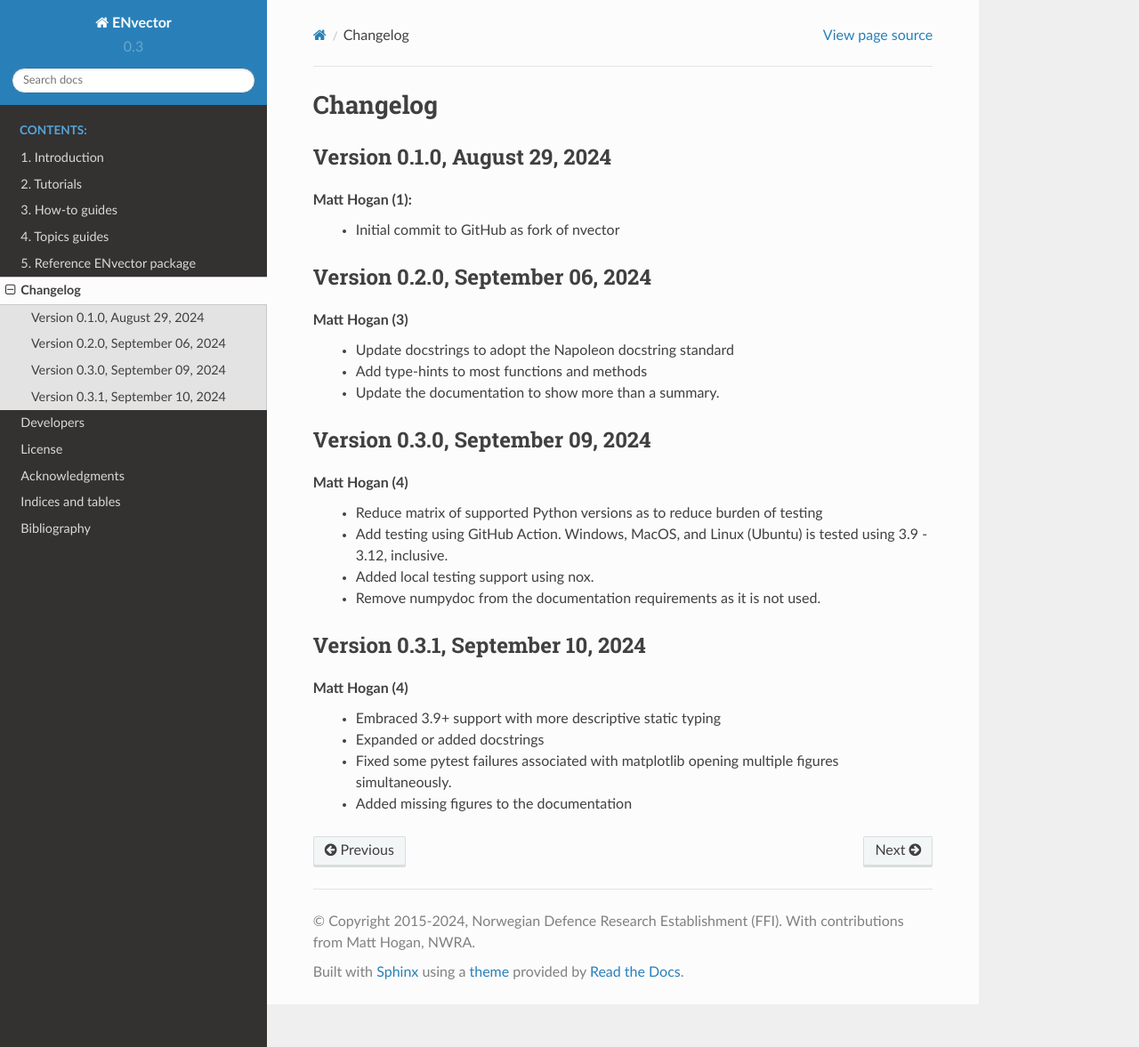
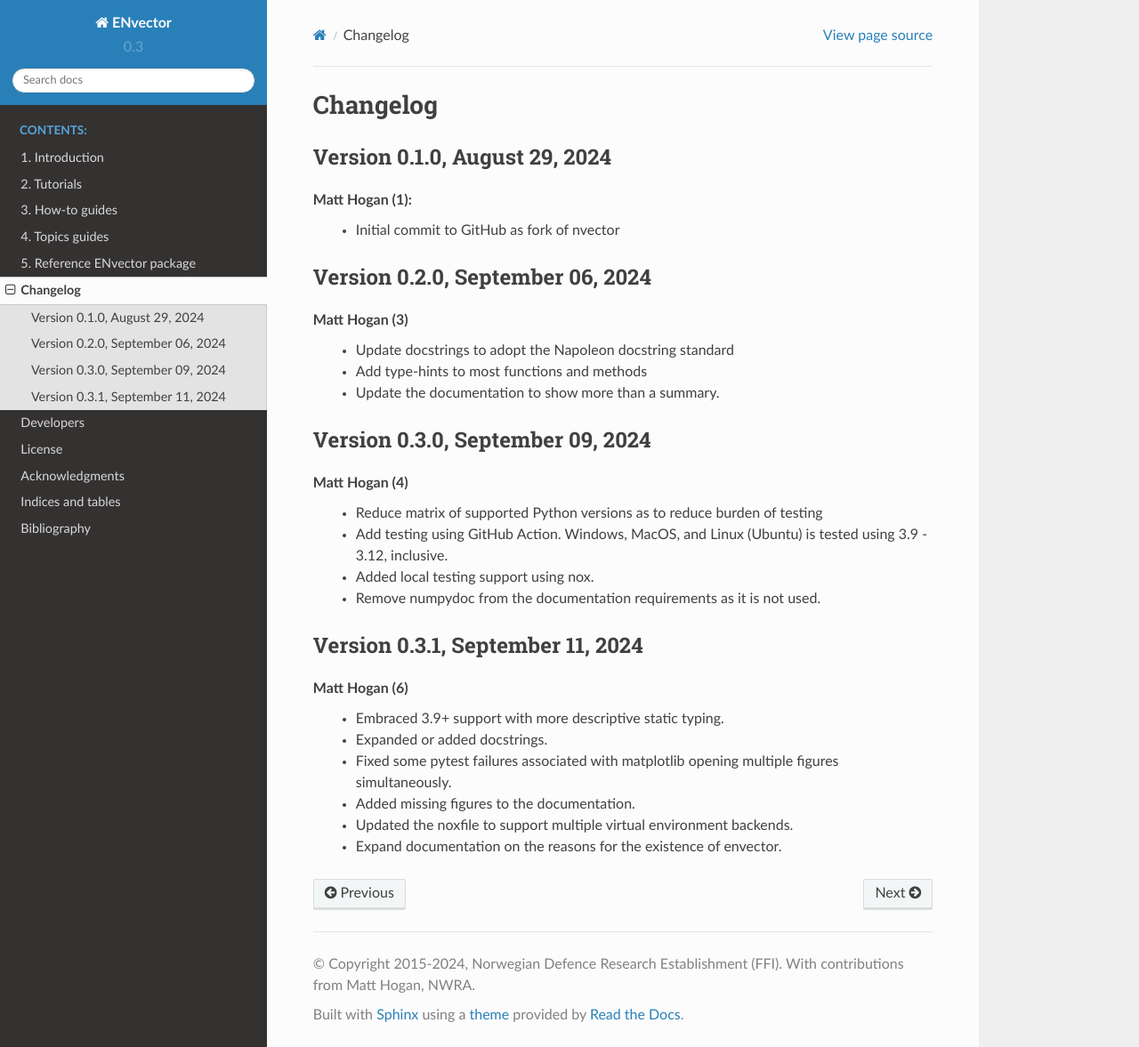
Before and after one commit to mhogan-nwra/envector, a Sphinx documentation site: the page built from docs/appendix/changelog.rst, in a window 1280 px wide and 1177 px high. Shown: the whole window at 89% size. Built offline with Sphinx 7.4.7 and the Read the Docs theme 2.0.0, drawn with Linux system fonts in a browser that asks for light colours; formulas are drawn with MathJax 3.

Commit message:
DOC: Expand documentation on the reasons for the existence of envector.

```diff
--- a/CHANGELOG.rst
+++ b/CHANGELOG.rst
@@ -24,10 +24,12 @@
     * Added local testing support using nox.
     * Remove numpydoc from the documentation requirements as it is not used.
 
-Version 0.3.1, September 10, 2024
+Version 0.3.1, September 11, 2024
 =================================
-Matt Hogan (4)
-    * Embraced 3.9+ support with more descriptive static typing
-    * Expanded or added docstrings
+Matt Hogan (6)
+    * Embraced 3.9+ support with more descriptive static typing.
+    * Expanded or added docstrings.
     * Fixed some pytest failures associated with matplotlib opening multiple figures simultaneously.
-    * Added missing figures to the documentation
+    * Added missing figures to the documentation.
+    * Updated the noxfile to support multiple virtual environment backends.
+    * Expand documentation on the reasons for the existence of envector.
```
Also changed, not shown: README.rst (+13 -5 lines), docs/index.rst (+12 -4 lines).
